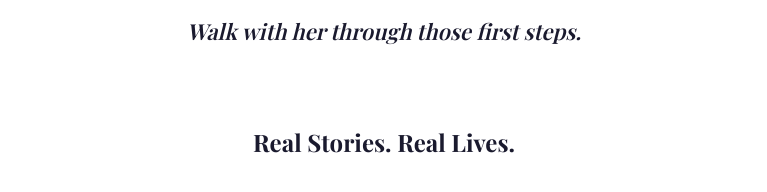
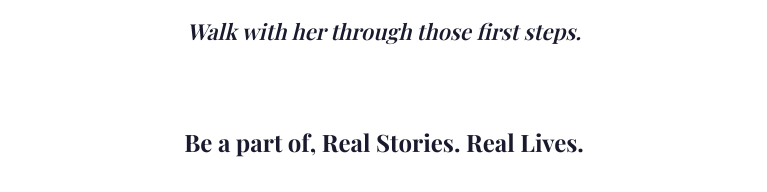
Before and after one commit to aloysiusmartis/walkwithher, a plain HTML site: page index.html in a window 1280 px wide. Shown: the part 896-1088 px from the top of the page, without its empty margins (256-1023 px from the left). Drawn offline with nearby package versions, Linux system fonts and the light colour scheme; a web font is replaced by a local one.

Commit message:
Stories heading: Be a part of, Real Stories. Real Lives.
Co-authored-by: Al's bot

```diff
--- a/index.html
+++ b/index.html
@@ -189,7 +189,7 @@
 
   <!-- ═══ STORIES ═══ -->
   <div class="section" style="padding-top:0;">
-    <h2 class="stories-heading">Real Stories. Real Lives.</h2>
+    <h2 class="stories-heading">Be a part of, Real Stories. Real Lives.</h2>
     <div class="stories-grid">
       <div class="story-card">
         <img class="story-photo" src="https://justiceventures.org/wp-content/uploads/renusitting_sm.jpg" alt="Savita">
```
